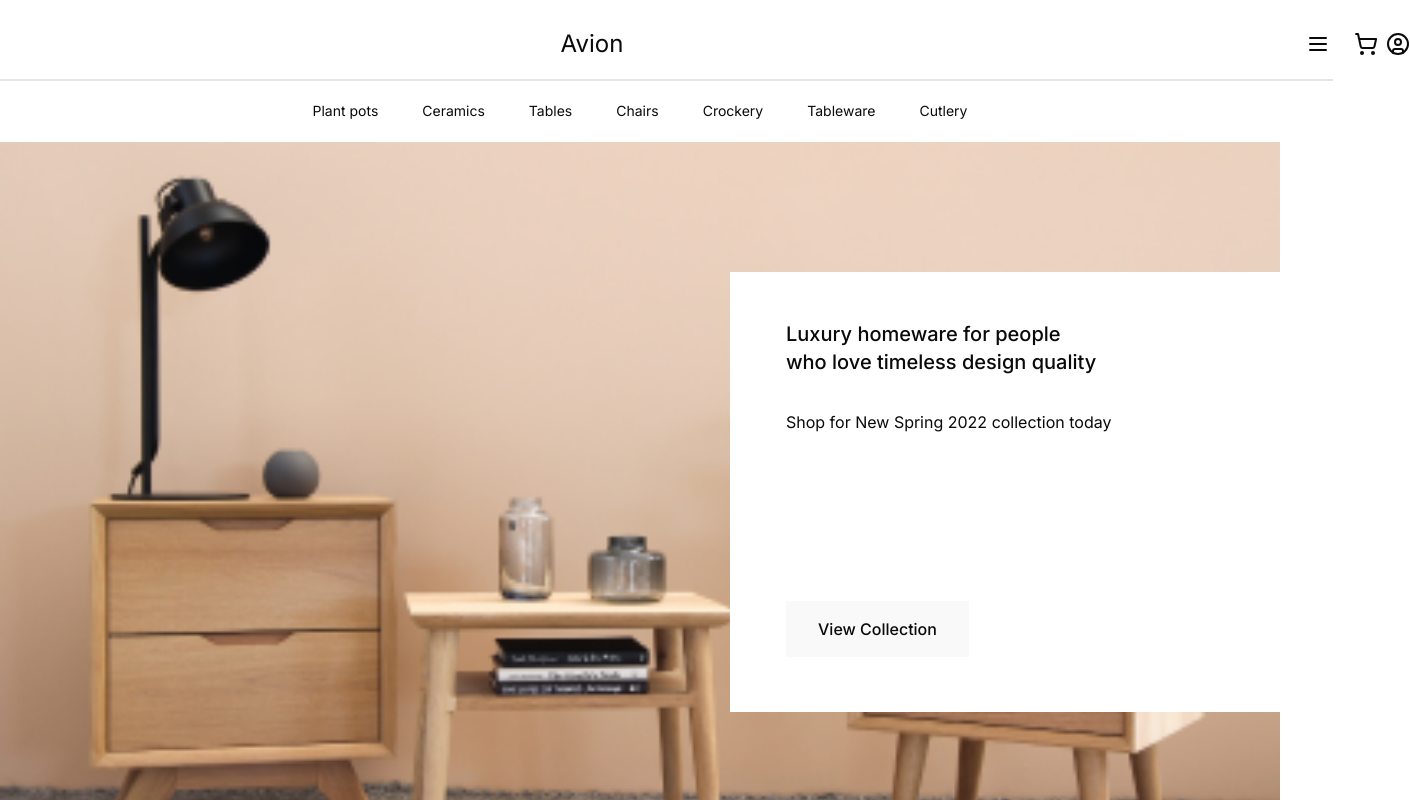
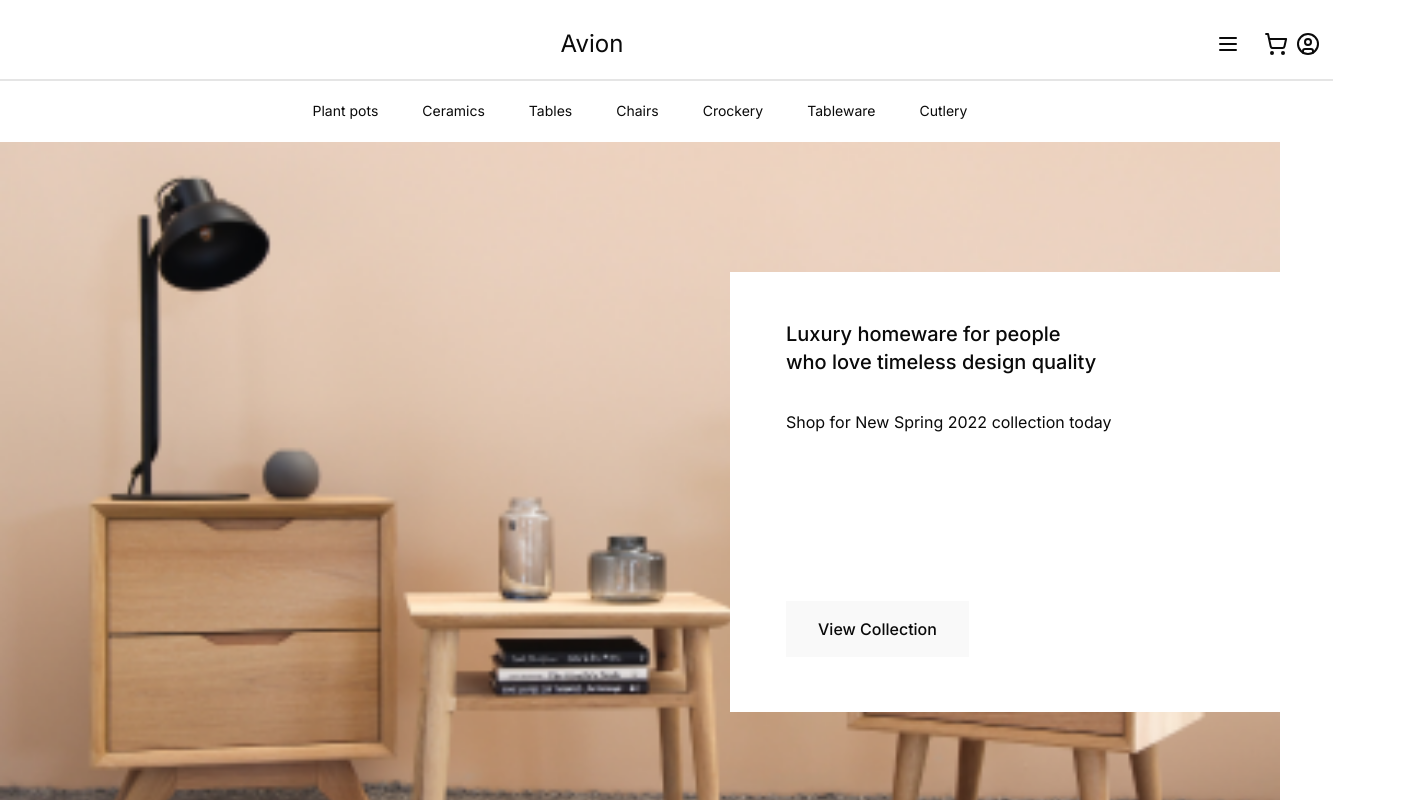
Before and after one commit to MaryamAnsari123/m4m-ecommerce-ui-ux-Hackathon, a Next.js app: page / in a window 1280 px wide. Shown: the top 800 px of the page, 1410 px wide, since content can reach past the window. Built offline with nearby package versions, Linux system fonts and the light colour scheme.

Commit message:
Update Header.tsx

```diff
--- a/app/Components/Header.tsx
+++ b/app/Components/Header.tsx
@@ -5,9 +5,9 @@
 const Header = () => {
   return (
     <div className='justify-items-center'>
-      <div className='flex flex-col justify-center items-center w-full h-[132px]'>
+      <div className='flex flex-col justify-center items-center w-[1440px] h-[132px]'>
             {/* Top */}
-            <div className='bg-white mt-[20px] gap-[667px] flex w-full h-[30px] justify-center items-center'>
+            <div className='bg-white mt-[20px] gap-[577px] flex w-[1440px] h-[30px] justify-center items-center'>
 
             <div>
             <Search className='w-[24px] h-[24px]' />
```
